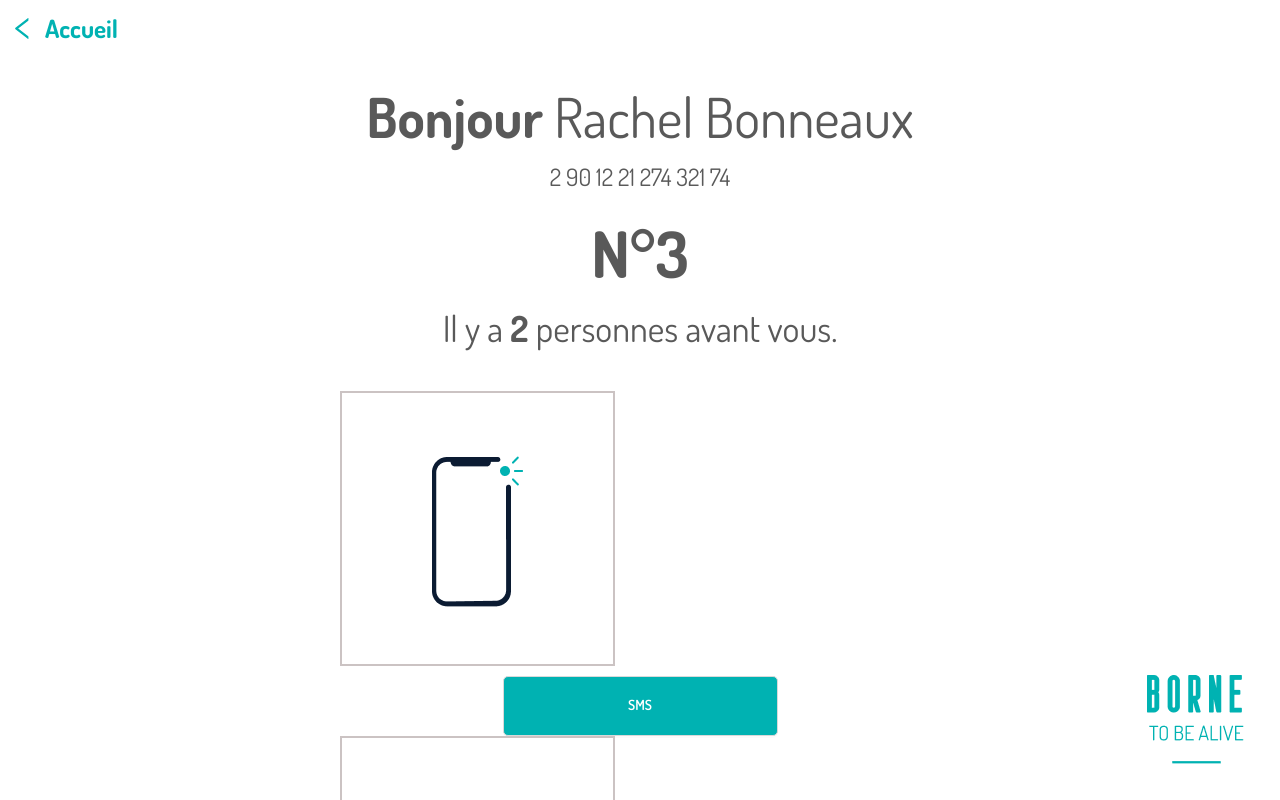
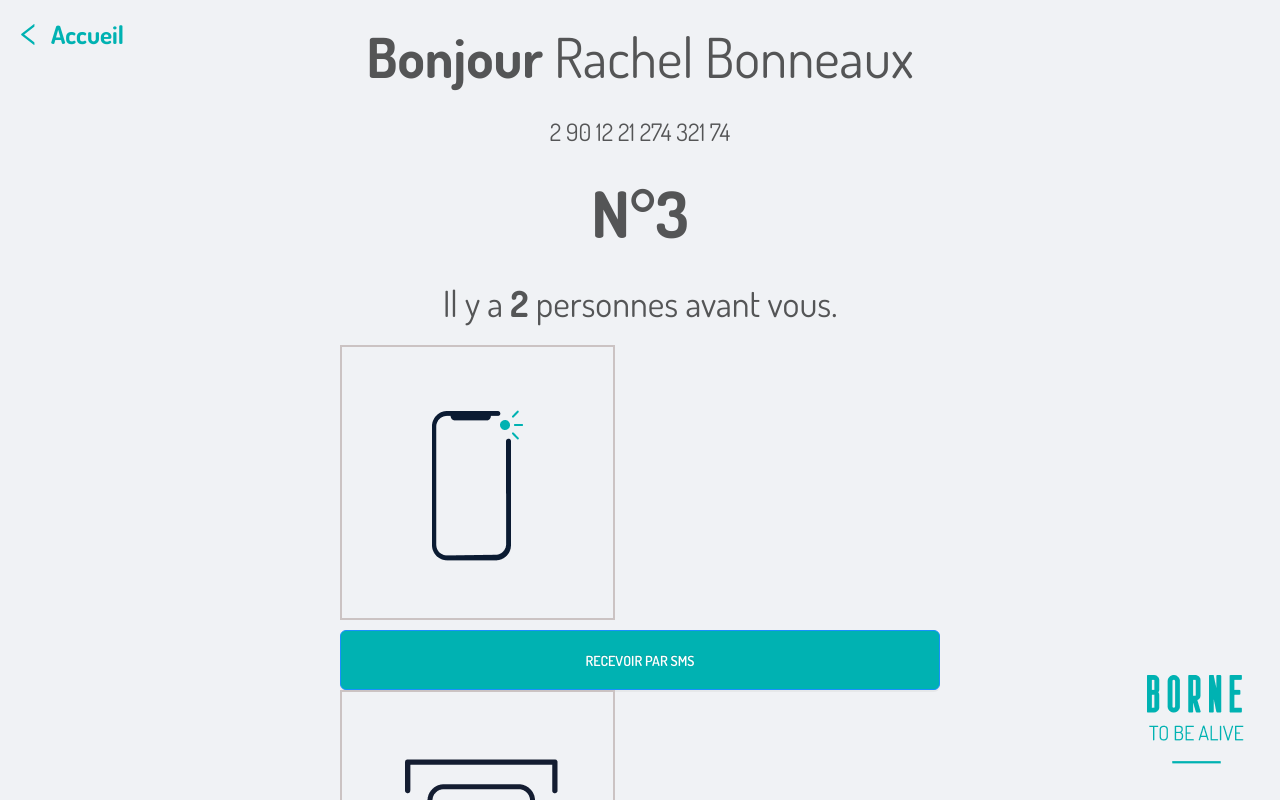
Before and after one commit to codingfactory-by-itescia/borne-to-be-alive, a React (Create React App) app in the folder webapp/: page /Ticket in a window 1280 px wide. Shown: the top 800 px of the page. Built offline with nearby package versions, Linux system fonts and the light colour scheme.

Commit message:
refactor

```diff
--- a/webapp/src/assets/style/style.scss
+++ b/webapp/src/assets/style/style.scss
@@ -1,6 +1,5 @@
 @import "./vars";
 @import "./fonts";
-
 
 a {
     text-decoration: none;
@@ -38,5 +37,17 @@ a {
 }
 
 .ant-layout-content {
-    padding: 50px;
+    padding: 16px;
+    display: grid;
+    place-content: center;
 }
+
+.ant-btn {
+    text-transform: uppercase;
+    height: 60px !important;
+    line-height: 60px !important;
+    color: #fff;
+    background-color: $color_primary;
+    font-weight: 600 !important;
+    border-radius: 6px !important;
+}
--- a/webapp/src/views/Accueil/index.js
+++ b/webapp/src/views/Accueil/index.js
@@ -1,12 +1,13 @@
 import './style.scss';
+
+import { Button, Col, Layout, Row } from 'antd';
+import React, { Component } from 'react';
 
 import icon_calendar from '../../assets/img/icon_calendar.png';
 import icon_ticket from '../../assets/img/icon_ticket.png';
 import logo_blue from '../../assets/img/Logo_blue.png';
 
-import React, { Component } from 'react';
-import { Button, Row, Col } from 'antd';
-
+const {Content} = Layout;
 export default class Accueil extends Component {
 
 	constructor(props) {
@@ -24,7 +25,8 @@ export default class Accueil extends Component {
 	}
 	render() {
 		return (
-			<div className='app-container'>
+			<Layout>
+				<Content>
 				<div className='text-container'>
 					<p className='greetings'><b>Bonjour</b> Rachel Bonneaux</p>
 
@@ -42,21 +44,21 @@ export default class Accueil extends Component {
 								<div className='icon-container'>
 									<img src={icon_ticket} alt="ticket icon" className="icon" />
 								</div>
-								<Button onClick={this.disable} className={this.state.isDisabled ? 'button disabled' : 'button'}>IMPRIMER UN TICKET</Button>
+								<Button type="primary" style={{ width: "100%"}} href="/Ticket">Retirer un ticket</Button>
 							</Col>
 							<Col className='card'>
 								<div className='icon-container'>
 									<img src={icon_calendar} alt="calendar icon" className="icon" />
 								</div>
-								<a href='/Ticket'>
-									<Button className="button">RENDEZ-VOUS</Button>
-								</a>
+								<Button type="primary" style={{ width: "100%"}} href="/rdv">Rendez-vous</Button>
 							</Col>
 						</Row>
 					</div>
 				</div>
 				<img src={logo_blue} alt="borne to be alive logo" className='footer-logo' />
-			</div >
+
+				</Content>
+			</Layout >
 		)
 	}
 }
--- a/webapp/src/views/Accueil/style.scss
+++ b/webapp/src/views/Accueil/style.scss
@@ -5,35 +5,6 @@
     width: 100vw;
     position: absolute;
     top: 0;
-}
-
-.button {
-    width: 275px;
-    height: 60px;
-    color: #fff;
-    background-color: $color_primary;
-    position: relative;
-    display: block;
-    margin: 0 auto;
-    text-align: center;
-    font-weight: 600;
-    border-radius: 5px;
-}
-
-.button.disabled {
-    background-color: #E5E5E5;
-    color: #fff;
-    border: none;
-}
-
-.text-container {
-    text-align: center;
-    margin-top: 76px;
-}
-
-.text-container p {
-    width: 600px;
-    margin: 0 auto;
 }
 
 .greetings {
@@ -47,7 +18,7 @@
 p.info {
     font-size: 36px;
     margin-top: 10px;
-    margin-bottom: 72px;
+    margin-bottom: 50px;
 }
 
 .container {
--- a/webapp/src/views/Rdv/index.js
+++ b/webapp/src/views/Rdv/index.js
@@ -4,12 +4,13 @@ import {
 	Bar,
 	BarChart,
 	CartesianGrid,
-	Legend,
 	XAxis,
 	YAxis,
 } from 'recharts';
 import { DatePicker, Layout, Tabs, TimePicker, Typography, } from 'antd';
 import React,{ Component } from 'react'
+
+import { LeftOutlined } from '@ant-design/icons';
 
 const { TabPane } = Tabs;
 const { Text,Link } = Typography;
@@ -92,7 +93,10 @@ export default class Rdv extends Component {
 		return (
 			<Layout className="rdv">
 				<Content>
-					<span>Accueil</span>
+					<a href='/Accueil' className='back-button'>
+						<LeftOutlined />
+						<p>Accueil</p>
+					</a>
 					<p>Durée moyenne de la consultation <Text strong>20</Text>min</p>
 					<Tabs defaultActiveKey="1">
 						{this.state.data.map((item,key) => (
--- a/webapp/src/views/Splashscreen/index.js
+++ b/webapp/src/views/Splashscreen/index.js
@@ -16,7 +16,7 @@ export default class Splashscreen extends Component {
 				</section>
 				<section className="bottom">
 					<p>Insérez votre carte vitale pour vous identifier ou cliquez ici</p>
-					<div className="button"></div>
+					<div className="splash-button"></div>
 				</section>
 
 			</a>
--- a/webapp/src/views/Splashscreen/style.scss
+++ b/webapp/src/views/Splashscreen/style.scss
@@ -34,18 +34,8 @@
             }
         }
     }
-}
 
-.splash-button {
-    width: 42px;
-    height: 42px;
-    border-radius: 50px;
-    background-color: $color_primary;
-    position: relative;
-    display: block;
-    margin: 0 auto;
-
-    .button {
+    .splash-button {
         width: 42px;
         height: 42px;
         border-radius: 50px;
--- a/webapp/src/views/Ticket/index.js
+++ b/webapp/src/views/Ticket/index.js
@@ -1,13 +1,14 @@
 import './style.scss';
 
+import { Button, Col, Input, Layout, Row } from 'antd';
+import React, { Component } from 'react';
+
+import { LeftOutlined } from '@ant-design/icons';
+import icon_mobile from '../../assets/img/icon_mobile.png';
 import icon_ticket from '../../assets/img/icon_ticket.png';
-import icon_mobile from '../../assets/img/icon_mobile.png';
 import logo_blue from '../../assets/img/Logo_blue.png';
 
-import React, { Component } from 'react';
-import { Button, Row, Col, Input } from 'antd';
-import { LeftOutlined } from '@ant-design/icons';
-
+const { Content } = Layout;
 export default class Ticket extends Component {
 
 	constructor(props) {
@@ -16,26 +17,23 @@ export default class Ticket extends Component {
 			shouldHide: true,
 			isDisabled: false
 		}
-
-		this.onClick = this.onClick.bind(this);
-		this.disable = this.disable.bind(this);
 	}
 
-	onClick() {
+	onClick = ()=> {
 		this.setState({
 			shouldHide: false
 		});
 	}
 
-	disable() {
-		this.setState({
-			isDisabled: true
-		})
+	toggleDisable = () => {
+		this.setState({ isDisabled: true })
 	}
+
 
 	render() {
 		return (
-			<div className='app-container'>
+			<Layout>
+				<Content>
 				<a href='/Accueil' className='back-button'>
 					<LeftOutlined />
 					<p>Accueil</p>
@@ -58,24 +56,26 @@ export default class Ticket extends Component {
 								<div className='icon-container'>
 									<img src={icon_mobile} alt="mobile icon" className="icon" />
 								</div>
-								<Button onClick={this.onClick} className="button">SMS</Button>
+								<Button onClick={this.onClick} type="primary" style={{ width: "100%" }}>Recevoir par SMS</Button>
 							</Col>
 							<Col className='card'>
 								<div className='icon-container'>
 									<img src={icon_ticket} alt="calendar icon" className="icon" />
 								</div>
-								<Button onClick={this.disable} className={this.state.isDisabled ? 'button disabled' : 'button'}>IMPRIMER UN TICKET</Button>
+								<Button onClick={this.toggleDisable} disabled={this.state.isDisabled} type="primary" style={{width: "100%"}}>Imprimer votre ticket</Button>
 							</Col>
 						</Row>
 					</div>
 
 					<div className={this.state.shouldHide ? 'hidden' : 'container'}>
 						<Input className='phone-input' placeholder="Numéro de portable" />
-						<Button className="phone-button">Envoyer</Button>
+						<Button type="primary" style={{width: "100%"}}>Envoyer</Button>
 					</div>
 				</div>
 				<img src={logo_blue} alt="borne to be alive logo" className='footer-logo' />
-			</div >
+
+				</Content>
+			</Layout >
 		)
 	}
 }
--- a/webapp/src/views/Ticket/style.scss
+++ b/webapp/src/views/Ticket/style.scss
@@ -9,40 +9,25 @@
 
 .back-button {
     position: fixed;
-    top: 10px;
-    left: 10px;
     color: $color_primary;
     font-weight: bold;
     font-size: 25px;
     display: flex;
     align-items: center;
-}
+    margin-bottom: 20px;
 
-.back-button p {
-    margin-bottom: 0px;
-    margin-left: 10px;
-}
-
-.button {
-    width: 275px;
-    height: 60px;
-    color: #fff;
-    background-color: $color_primary;
-    position: relative;
-    display: block;
-    margin: 0 auto;
-    text-align: center;
-    font-weight: 600;
+    p {
+        margin-bottom: 0px;
+        margin-left: 10px;
+    }
 }
 
 .text-container {
     text-align: center;
-    margin-top: 76px;
-}
 
-.text-container p {
-    width: 600px;
-    margin: 0 auto;
+    p {
+        margin-bottom: 15px;
+    }
 }
 
 .hidden {
@@ -59,12 +44,6 @@
 
 p.info-number {
     font-size: 64px;
-    margin-top: 10px;
-}
-
-p.info {
-    font-size: 36px;
-    margin-bottom: 36px;
 }
 
 .container {
@@ -98,17 +77,5 @@ p.info {
 .phone-input {
     border-radius: 10px;
     border: solid 4px #CBC3C3;
+    margin-bottom: 15px;
 }
-
-.phone-button {
-    background-color: $color_primary;
-    color: #fff;
-    margin-top: 12px;
-    border-radius: 5px;
-}
-
-.button.disabled {
-    background-color: #E5E5E5;
-    color: #fff;
-    border: none;
-}
```
Also changed, not shown: webapp/src/views/Accueil/style 2.scss (added), webapp/src/views/Ticket/style 2.scss (added).
